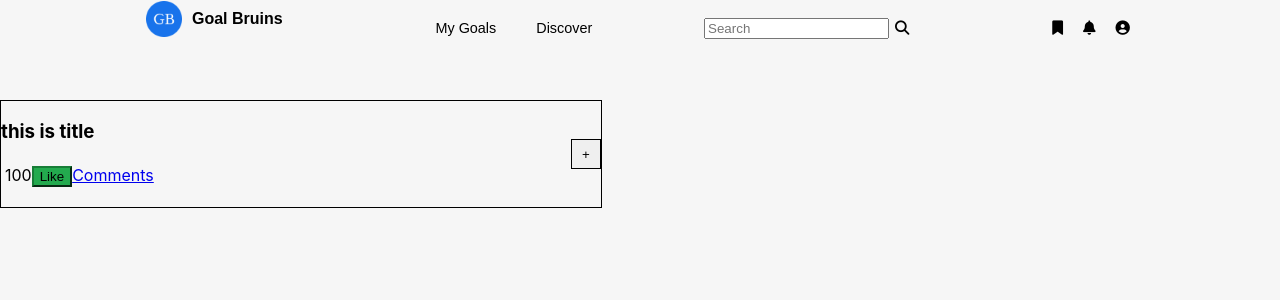
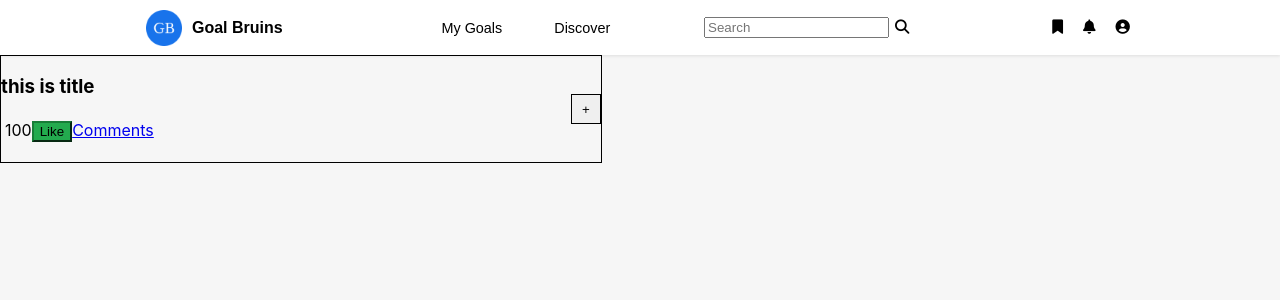
Before and after one commit to MDZHX/goal-bruins, a React (Create React App) app in the folder client/: page / in a window 1280 px wide. Shown: the top 300 px of the page. Built offline with nearby package versions, Linux system fonts and the light colour scheme.

Commit message:
Change header styles

```diff
--- a/client/src/components/Nav/Nav.css
+++ b/client/src/components/Nav/Nav.css
@@ -1,5 +1,8 @@
 .app-header {
-  height: 100px;
+  height: 55px;
+
+  background-color: #fff;
+  box-shadow: 0 1px 3px rgb(18 18 18 / 10%);
 }
 
 .app-header-container {
@@ -7,7 +10,14 @@
   justify-content: space-between;
 
   max-width: 1000px;
+  height: 100%;
   margin: 0 auto;
+}
+
+.app-header-logo {
+  display: flex;
+  justify-self: center;
+  align-items: center;
 }
 
 .app-header-nav {
@@ -19,17 +29,22 @@
 }
 
 .app-header-nav .button-group {
-    display: flex;
+  display: flex;
+
+  padding: 0;
+  margin: 0;
+
+  list-style-type: none;
 }
 
 .app-header-nav .button-group button {
-    padding: 20px;
+  margin: 0 20px;
 }
 
 .app-header-icon-group {
-    display: flex;
+  display: flex;
 }
 
 .app-header-icon-group button {
-    padding: 10px;
+  padding: 10px;
 }
--- a/client/src/components/Nav/Nav.js
+++ b/client/src/components/Nav/Nav.js
@@ -12,13 +12,18 @@ function Nav(props) {
     <header className="app-header">
       <div className="app-header-container">
         <div className="app-header-logo">
+          {/* TODO: Change logo source */}
           <LogoButton logo={"./logo192.png"} alt={"logo"} text={"Goal Bruins"} />
         </div>
         <nav className="app-header-nav">
-          <div className="button-group">
-            <Button>My Goals</Button>
-            <Button>Discover</Button>
-          </div>
+          <ul className="button-group">
+            <li>
+              <Button>My Goals</Button>
+            </li>
+            <li>
+              <Button>Discover</Button>
+            </li>
+          </ul>
 
           <div className="search-bar">
             <Search />
```
